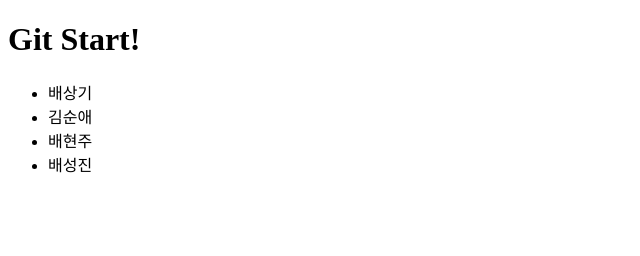
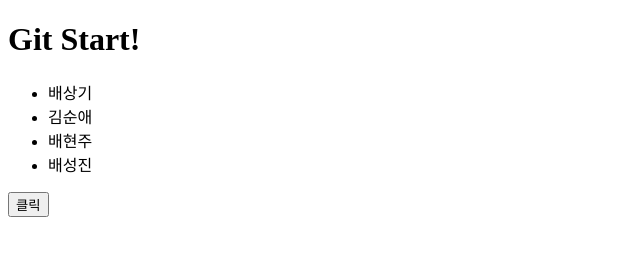
Before and after one commit to shout1233/git_tutorial, a plain HTML site: page index.html in a window 1280 px wide. Shown: the whole page, without its empty margins (0-640 px from the left). Drawn offline with Linux system fonts and the light colour scheme.

Commit message:
버튼 추가

```diff
--- a/index.html
+++ b/index.html
@@ -13,5 +13,6 @@
       <li>배현주</li>
       <li>배성진</li>
     </ul>
+    <button>클릭</button>
   </body>
 </html>
```
